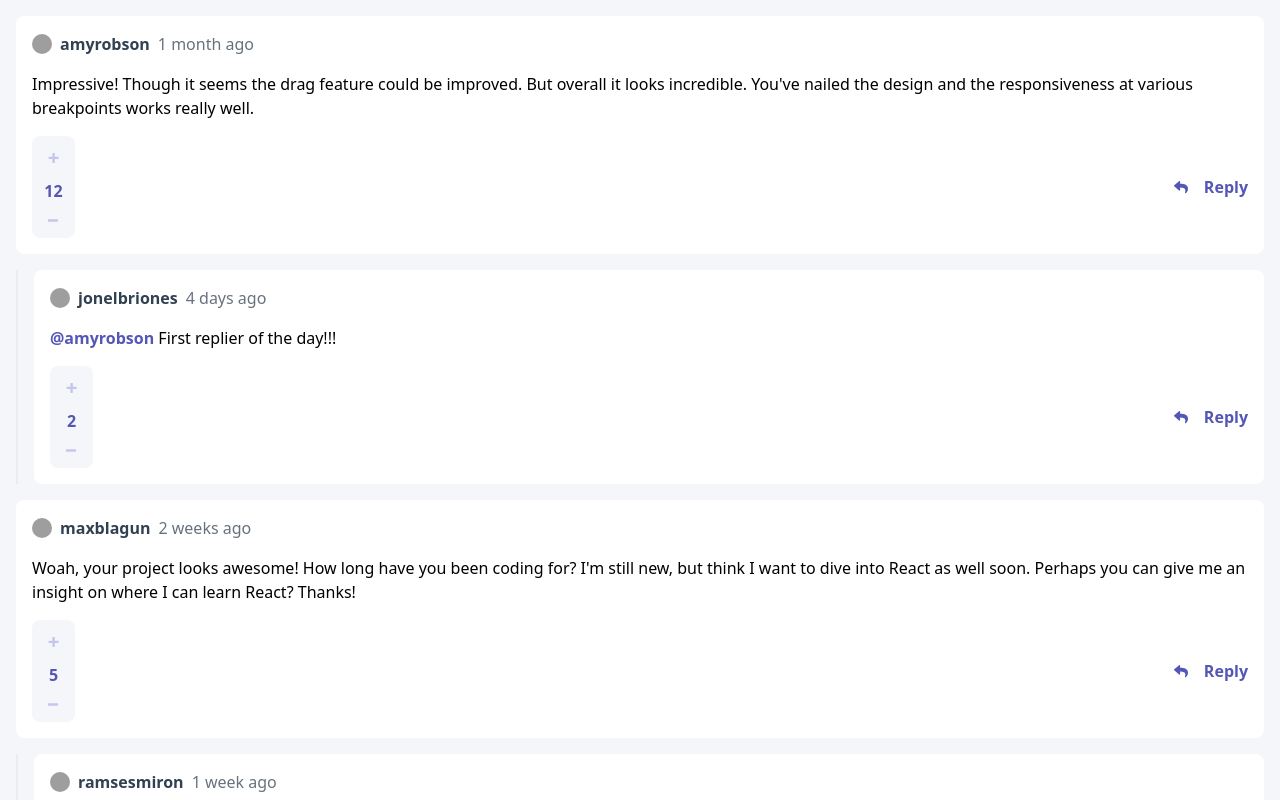
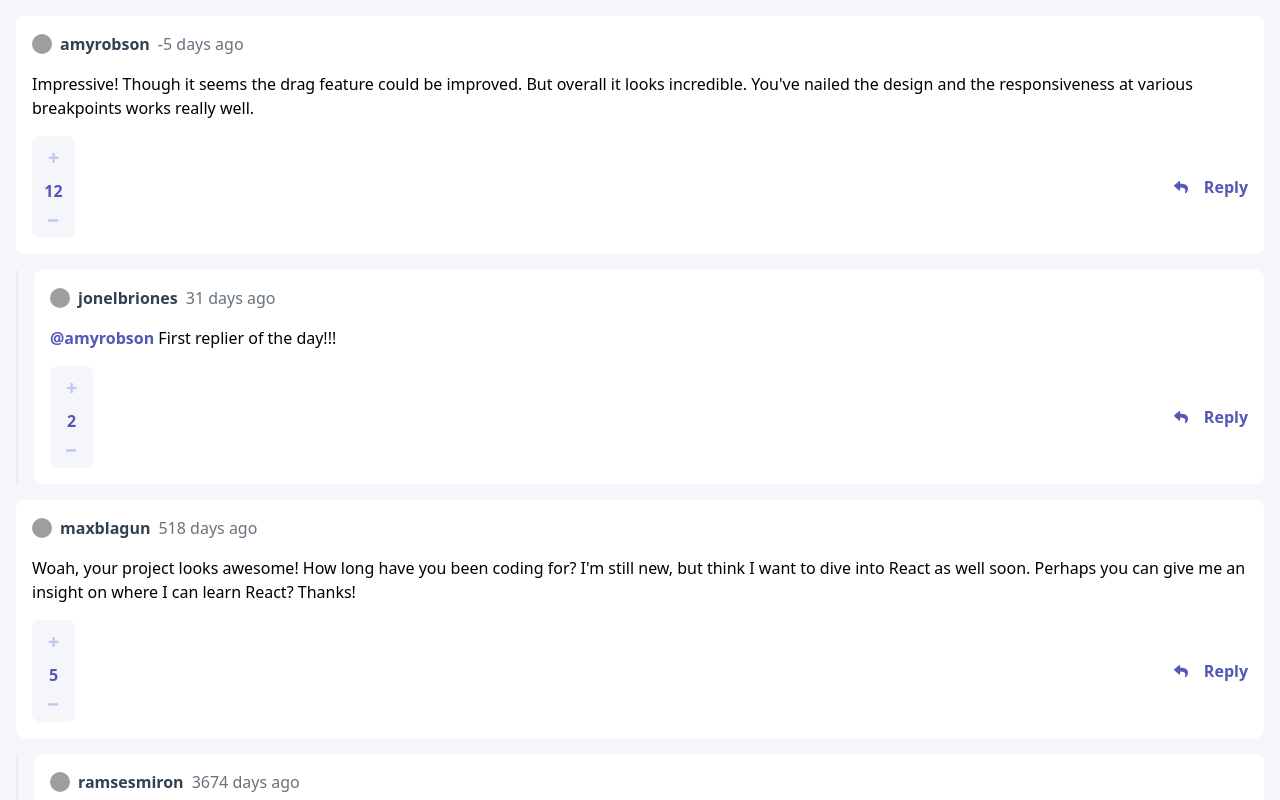
Before and after one commit to JonelBriones/interactive-comments-section, a React (Vite) app: page / in a window 1280 px wide. Shown: the top 800 px of the page. Built offline with nearby package versions, Linux system fonts and the light colour scheme; grey boxes are pictures that could not be loaded.

Commit message:
added time stamp

```diff
--- a/src/App.tsx
+++ b/src/App.tsx
@@ -41,7 +41,7 @@ type User = {
 
 const defaultInput: CommentType = {
   content: "",
-  createdAt: "2 week ago",
+  createdAt: "",
   id: 0,
   replies: [],
   score: 1,
@@ -66,6 +66,11 @@ function App() {
     console.log(commentList);
   }, [commentList]);
 
+  function createDate() {
+    const date = new Date();
+    const formattedDate = date.toISOString().split("T")[0];
+    return formattedDate;
+  }
   const onSubmit = (
     e: React.ChangeEvent<HTMLTextAreaElement>,
     replyingTo: any,
@@ -74,14 +79,13 @@ function App() {
     e.preventDefault();
     let newComment = {
       ...defaultInput,
+      createdAt: createDate(),
       content: input,
       user: currentUser,
       id: Math.floor(Math.random() * 100000),
     };
-    console.log(replyingTo);
+
     if (replyingTo) {
-      console.log("reply comment");
-      console.log(parentID);
       setCommentList(
         commentList.map((comment: CommentType) =>
           comment.id === parentID || replyingTo === comment.user.username
@@ -96,7 +100,6 @@ function App() {
         )
       );
     } else {
-      console.log("new comment");
       setCommentList([
         ...commentList,
         {
@@ -159,14 +162,13 @@ function App() {
           onSubmit={onSubmit}
           type={"parent"}
           showReply={true}
-          // replyTo={"Add Comment"}
         />
         <div className="text-center text-xs">
           Challenge by{" "}
           <a href="https://www.frontendmentor.io?ref=challenge" target="_blank">
             Frontend Mentor
           </a>
-          . Coded by <a href="#">Your Name Here</a>.
+          . Coded by <a href="#">Jonel Briones</a>.
         </div>
       </div>
     </div>
--- a/src/components/Comment.tsx
+++ b/src/components/Comment.tsx
@@ -144,7 +144,16 @@ const Comment = ({
   useEffect(() => {
     // replyShow(id);
   }, []);
+  function daysAgo(createdAt: any) {
+    const now: any = new Date();
+    const diff = now - createdAt;
+    const days = diff / (1000 * 60 * 60 * 24);
+    return `${Math.floor(days)}`;
+  }
+  const formmatter = new Intl.DateTimeFormat(undefined);
+  const date = daysAgo(new Date(createdAt));
 
+  const daysAgoFormatter = formmatter.format(parseInt(date));
   return (
     <>
       <div className="bg-neutral-white p-4 rounded-lg flex flex-col gap-2 ">
@@ -163,7 +172,9 @@ const Comment = ({
                 you
               </span>
             )}
-            <span className="text-neutral-grayishBlue">{createdAt}</span>
+            <span className="text-neutral-grayishBlue">
+              {daysAgo(new Date(createdAt))} days ago
+            </span>
           </div>
 
           <p className="text-left">
--- a/src/data.json
+++ b/src/data.json
@@ -10,7 +10,7 @@
     {
       "id": 1,
       "content": "Impressive! Though it seems the drag feature could be improved. But overall it looks incredible. You've nailed the design and the responsiveness at various breakpoints works really well.",
-      "createdAt": "1 month ago",
+      "createdAt": "2024-05-8",
       "score": 12,
       "user": {
         "image": {
@@ -23,7 +23,7 @@
         {
           "id": 2,
           "content": "First replier of the day!!!",
-          "createdAt": "4 days ago",
+          "createdAt": "2024-04-02",
           "score": 2,
           "replyingTo": "amyrobson",
           "parentID": 1,
@@ -40,7 +40,7 @@
     {
       "id": 6,
       "content": "Woah, your project looks awesome! How long have you been coding for? I'm still new, but think I want to dive into React as well soon. Perhaps you can give me an insight on where I can learn React? Thanks!",
-      "createdAt": "2 weeks ago",
+      "createdAt": "2022-12-02",
       "score": 5,
       "user": {
         "image": {
@@ -53,7 +53,7 @@
         {
           "id": 3,
           "content": "If you're still new, I'd recommend focusing on the fundamentals of HTML, CSS, and JS before considering React. It's very tempting to jump ahead but lay a solid foundation first.",
-          "createdAt": "1 week ago",
+          "createdAt": "2014-04-12",
           "score": 4,
           "replyingTo": "maxblagun",
           "parentID": 6,
@@ -69,7 +69,7 @@
         {
           "id": 4,
           "content": "I couldn't agree more with this. Everything moves so fast and it always seems like everyone knows the newest library/framework. But the fundamentals are what stay constant.",
-          "createdAt": "2 days ago",
+          "createdAt": "2024-04-02",
           "score": 2,
           "replyingTo": "ramsesmiron",
           "parentID": 6,
@@ -85,7 +85,7 @@
         {
           "id": 5,
           "content": "THIS IS A NEW COMMENT",
-          "createdAt": "4 days ago",
+          "createdAt": "2024-04-02",
           "score": 2,
           "replyingTo": "ramsesmiron",
           "parentID": 6,
```
